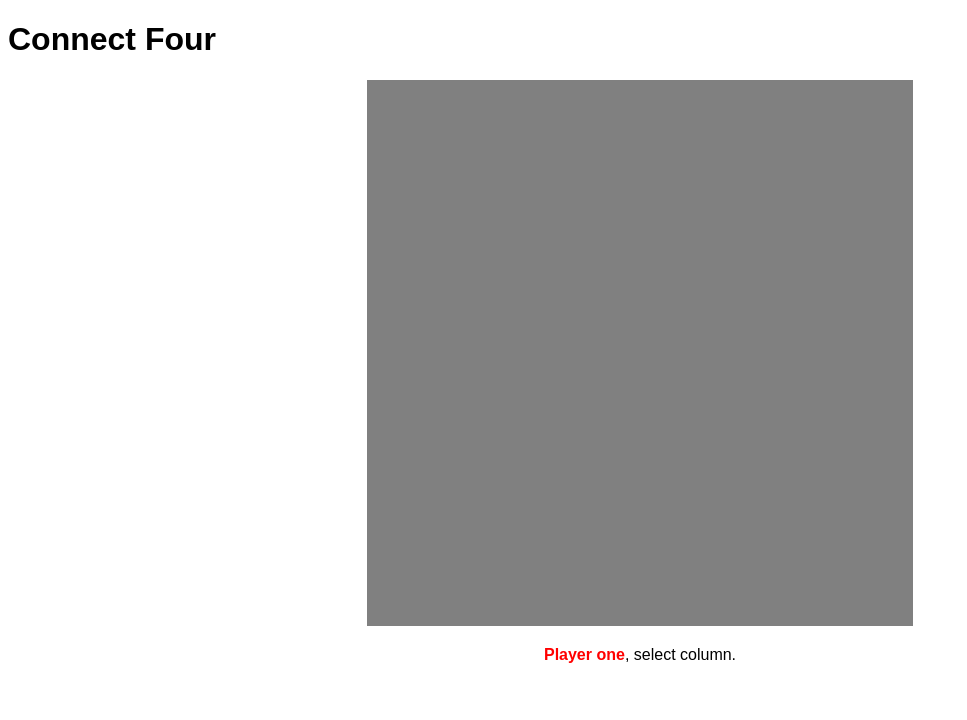
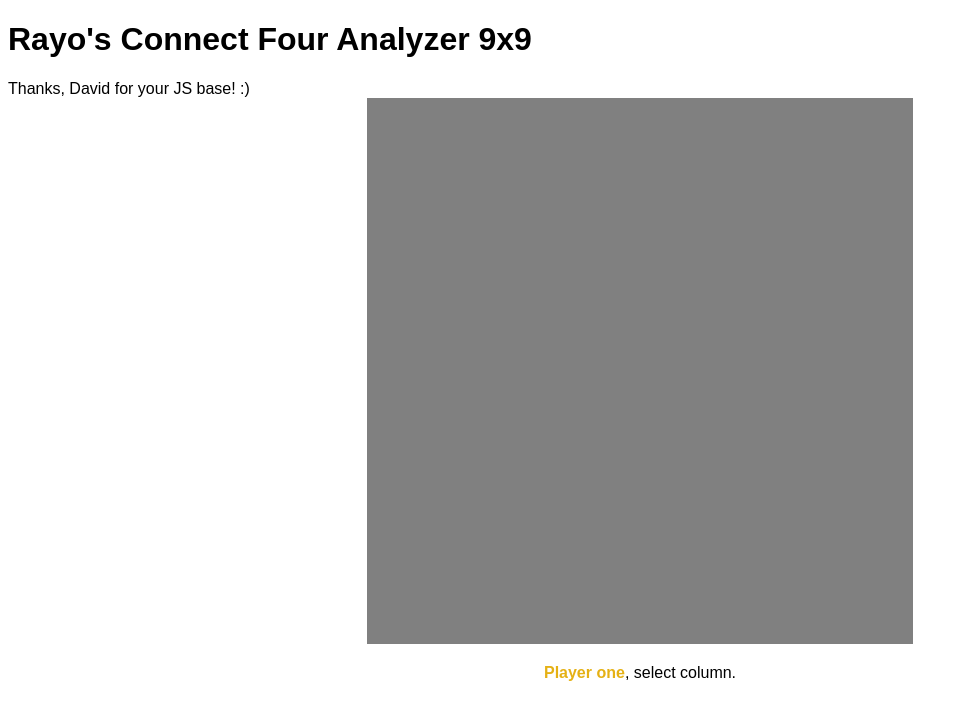
Before and after one commit to andirayo/connect-four-analyzer-9x9, a website: page src/index.html in a window 1280 px wide. Shown: the whole page, without its empty margins (0-967 px from the left). Drawn offline with Linux system fonts and the light colour scheme.

Commit message:
(index)  changes needed

```diff
--- a/src/index.html
+++ b/src/index.html
@@ -1,31 +1,33 @@
 <!DOCTYPE html>
 <html>
   <head>
-    <title>Connect Four</title>
+    <title>Connect Four Analyzer</title>
     <meta http-equiv="Content-Type" content="text/html; charset=UTF-8">
     <meta name="viewport" content="width=device-width, initial-scale=1.0">
     <link rel="stylesheet" href="connect-four.css" />
   </head>
   <body>
-    <h1>Connect Four</h1>
+    <h1>Rayo's Connect Four Analyzer <span id="headline_size">XX</span></h1>
+    Thanks, David for your JS base! :)
     <div id="board">
     </div>
     <div id="instruction">
-      <span id="player1"><span class="red">Player one</span>, select column.</span>
-      <span id="player2" class="hidden"><span class="yellow">Player two</span>, select column.</span>
+      <span id="player1"><span class="yellow">Player one</span>, select column.</span>
+      <span id="player2" class="hidden"><span class="red">Player two</span>, select column.</span>
       <span id="winner" class="hidden"><span id="winnerName"></span>...congratulations you won connect four.</span>
       <div>
         <button id="newGame" class="hidden">New Game</button>
       </div>
     </div>
     <script type="text/javascript" src="jquery-2.0.3.js"></script>
+    <script type="text/javascript" src="c4-config.js"></script>
     <script type="text/javascript" src="connect-four.js"></script>
     <script type="text/javascript">
       (function ($, window, document) {
 
         $(function () {
           var board = $('#board');
-          connectFour.util.init(board);
+          connectFour.util.init( board );
         });
 
       }(window.jQuery, window, document));
```
